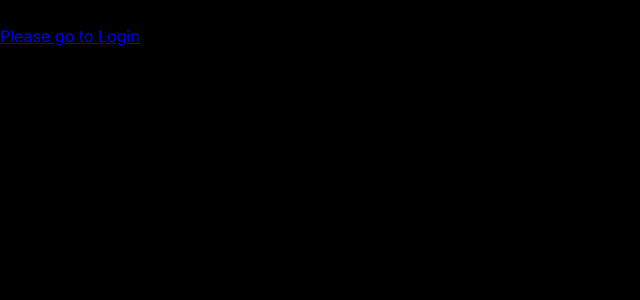
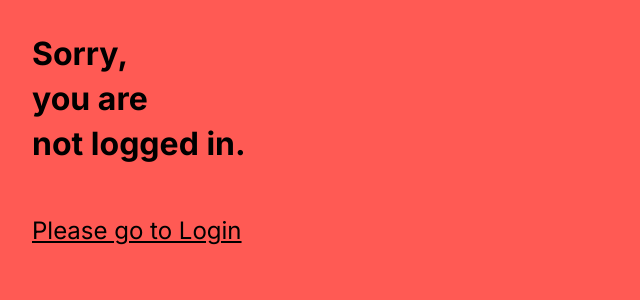
Before and after one commit to marti-mil1/ToDoApp, a Vue app: page /unauthorized in a window 1280 px wide. Shown: the top 300 px of the page, without its empty margins (0-640 px from the left). Built offline with nearby package versions, Linux system fonts and the light colour scheme; no server answers.

Commit message:
anauthorized view page with animation

```diff
--- a/src/assets/styles/base.css
+++ b/src/assets/styles/base.css
@@ -110,6 +110,7 @@ html.light {
   --font-size-task-card-title: 1.25rem;
   --font-size-task-card-description: 0.875rem;
   --font-size-navbar: 0.875rem;
+  --font-size-anauthorized-view: 2rem;
 
   /* FONT WEIGHT */
   --font-weight-input: normal;
@@ -124,6 +125,7 @@ html.light {
   --font-weight-task-card-title: bold;
   --font-weight-task-card-description: normal;
   --font-weight-navbar-: normal;
+  --font-weight-anauthorized-view: bold;
 }
 
 /* ----- BASE STYLES ----- */
--- a/src/views/AnauthorizedView.vue
+++ b/src/views/AnauthorizedView.vue
@@ -1,11 +1,70 @@
 <script setup>
 import { RouterLink } from "vue-router"
+
+const lines = [
+    'Sorry,',
+    'you are',
+    'not logged in.',
+];
 </script>
 
 <template>
-    <h1>Sorry, you are not logged in!</h1>
-    <RouterLink to="/">Please go to Login</RouterLink>
+    <div class="anauthorized-view">
+        <div class="line" v-for="(line, index) in lines" :key="index" :style="{ animationDelay: `${index * 0.5}s` }">
+            {{ line }}
+        </div>
+
+        <div class="line last-line" :style="{ animationDelay: `${lines.length * 0.5}s` }">
+            <RouterLink to="/">Please go to Login</RouterLink>
+        </div>
+    </div>
 </template>
 
+
 <style scoped lang="scss">
+.anauthorized-view {
+    width: 100%;
+    height: 100vh;
+    background-color: var(--chili);
+    color: var(--black);
+    display: flex;
+    flex-direction: column;
+    justify-content: flex-start;
+    align-items: flex-start;
+    font-family: var(--font-family);
+    font-size: var(--font-size-anauthorized-view);
+    font-weight: var(--font-weight-anauthorized-view);
+    line-height: 140%;
+    padding: 2rem;
+
+    .line {
+        opacity: 0;
+        transform: translateY(-1rem);
+        animation: fadeInLine 0.5s ease-out forwards;
+    }
+
+    .last-line {
+        margin-top: 2.5rem;
+
+        a {
+            color: var(--black);
+            text-decoration: underline;
+            transition: color 0.3s ease;
+            font-size: 1.5rem;
+            font-weight: normal;
+            cursor: pointer;
+        }
+
+        a:hover {
+            color: var(--cream);
+        }
+    }
+}
+
+@keyframes fadeInLine {
+    to {
+        opacity: 1;
+        transform: translateY(0);
+    }
+}
 </style>
```
